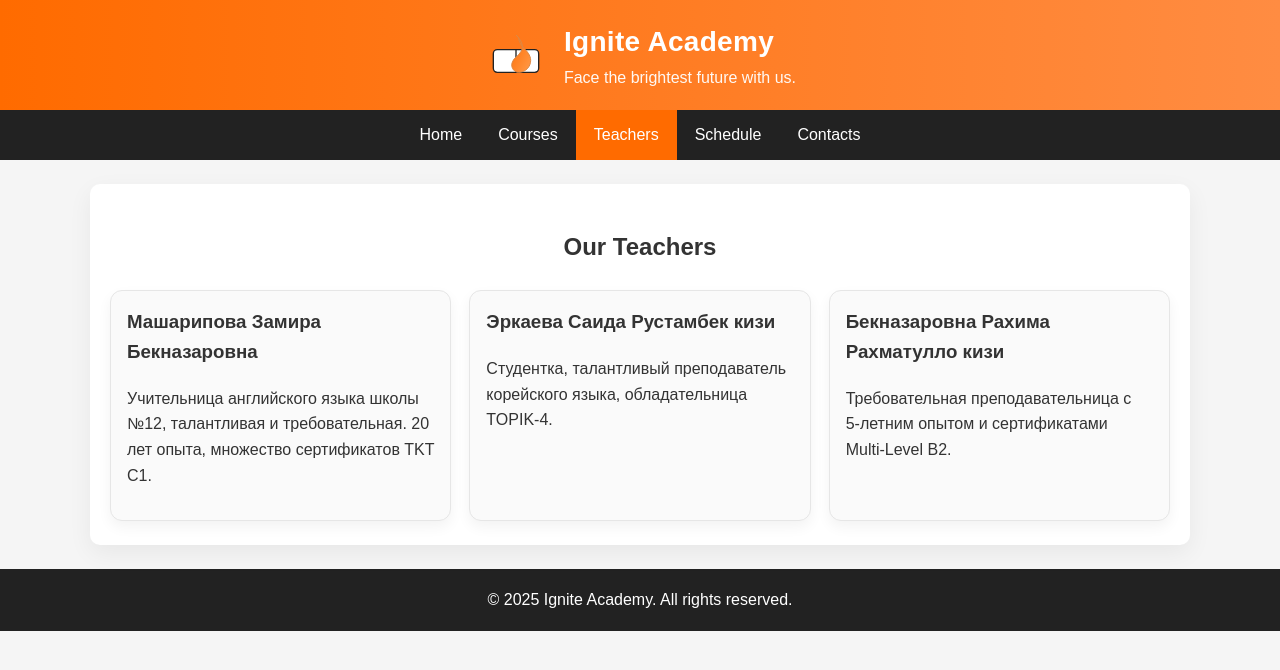
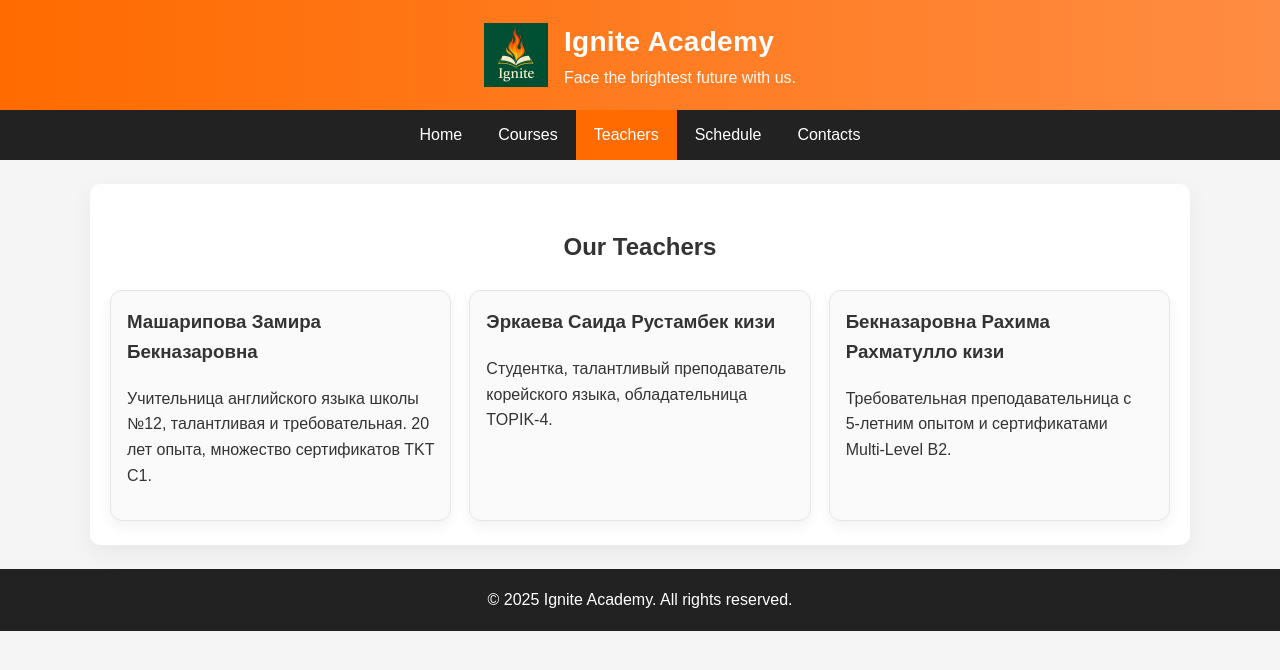
Before and after one commit to IgniteAcademyuz/IgniteAcademy, a plain HTML site: page teachers.html in a window 1280 px wide. Drawn offline with Linux system fonts and the light colour scheme.

Commit message:
Update teachers.html

```diff
--- a/teachers.html
+++ b/teachers.html
@@ -4,13 +4,13 @@
   <meta charset="UTF-8" />
   <meta name="viewport" content="width=device-width, initial-scale=1.0"/>
   <title>Teachers • Ignite Academy</title>
-  <link rel="icon" type="image/svg+xml" href="logo.svg">
+  <link rel="icon" type="image/svg+xml" href="logo.png">
   <link rel="stylesheet" href="style.css">
 </head>
 <body>
 
 <header>
-  <img src="logo.svg" alt="Ignite Academy Logo" class="logo">
+  <img src="logo.png" alt="Ignite Academy Logo" class="logo">
   <div>
     <h1>Ignite Academy</h1>
     <p class="m0">Face the brightest future with us.</p>
```
